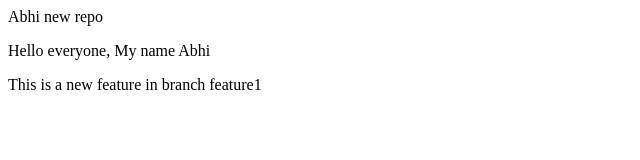
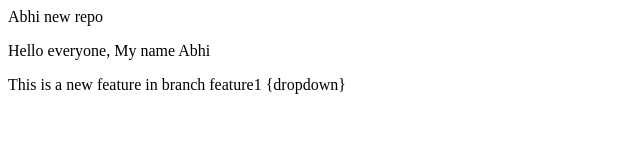
Before and after one commit to abhishek-0-0/Localrepo, a plain HTML site: page index.html in a window 1280 px wide. Shown: the whole page, without its empty margins (0-640 px from the left). Drawn offline with Linux system fonts and the light colour scheme.

Commit message:
added dropdown

```diff
--- a/index.html
+++ b/index.html
@@ -1,3 +1,3 @@
 <span>Abhi new repo</span>
 <p>Hello everyone, My name Abhi</p>
-<P>This is a new feature in branch feature1</P>
+<P>This is a new feature in branch feature1 {dropdown}</P>
```
